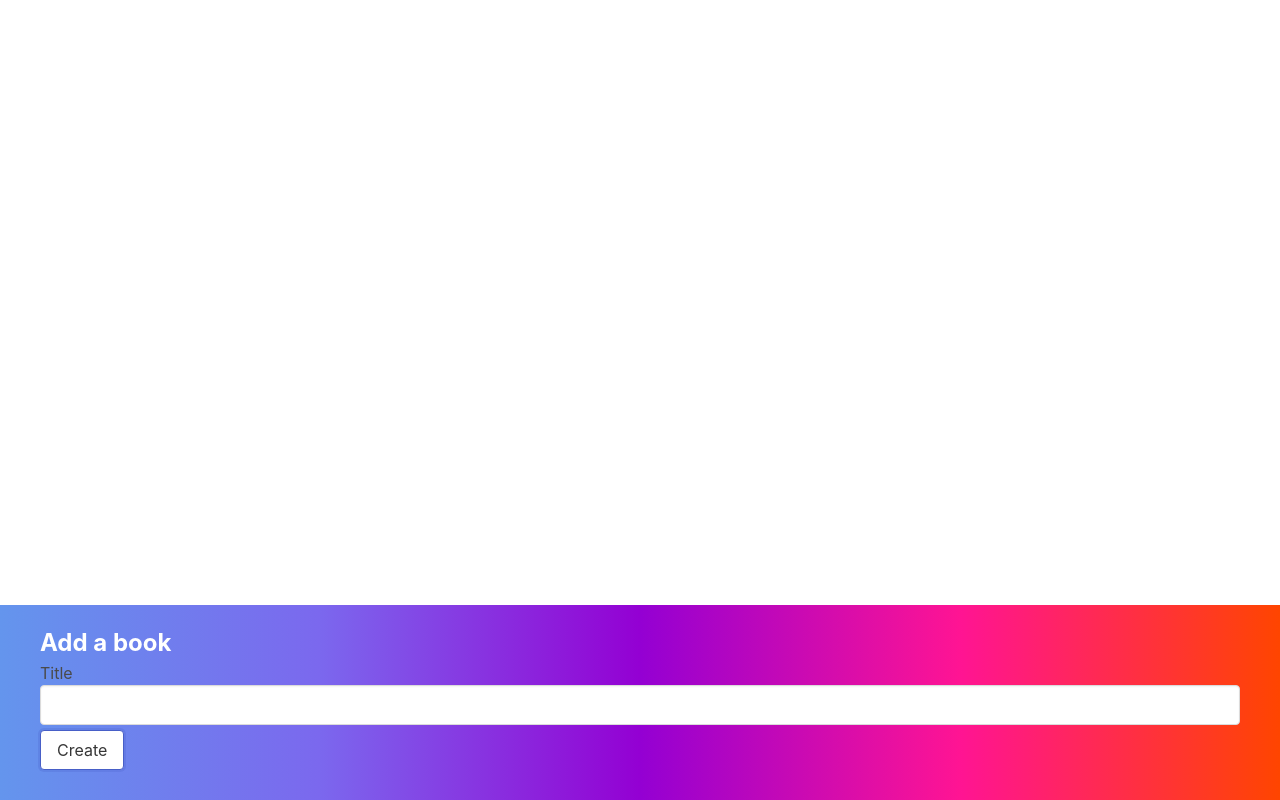
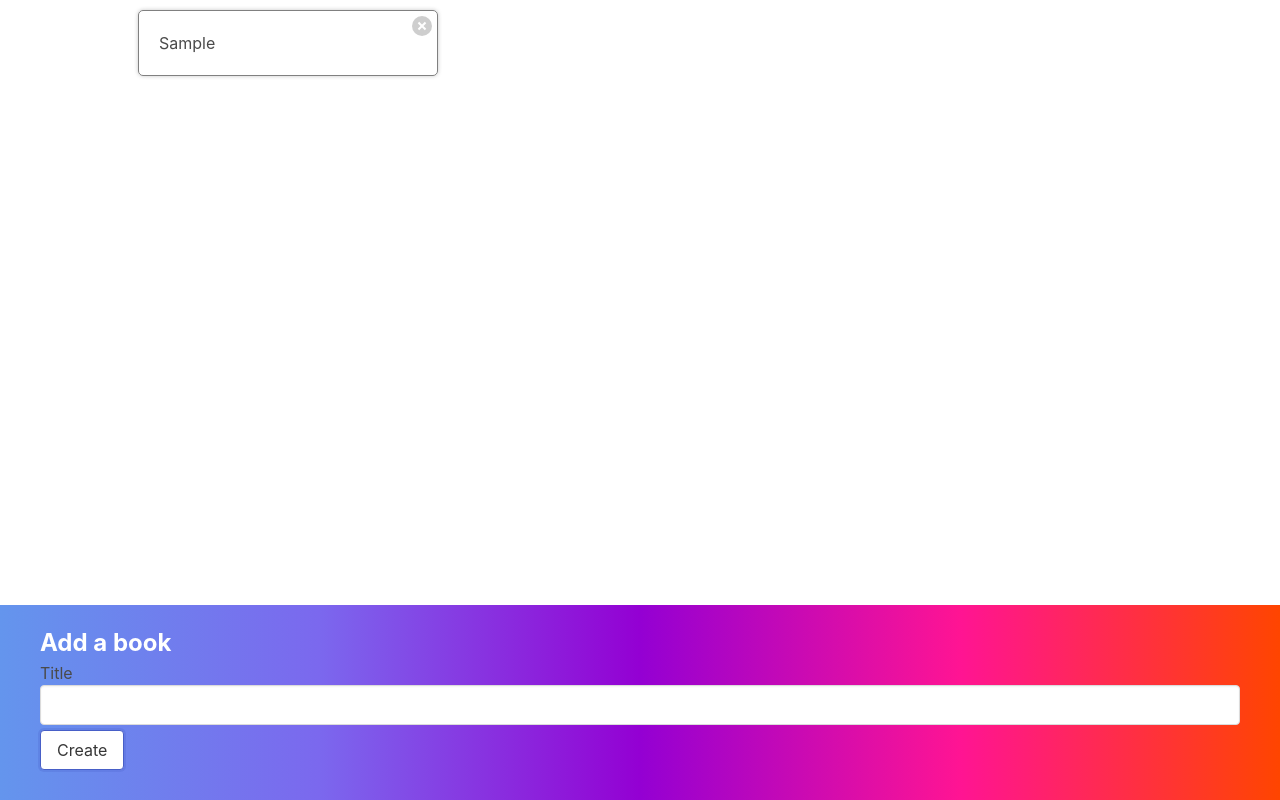
Before and after one commit to ashuppal/books, a React (Create React App) app: page / in a window 1280 px wide. Both pictures are taken after typing "Sample" into the empty fields and a click on the button "Create". Built offline with nearby package versions, Linux system fonts and the light colour scheme.

Commit message:
added delete functionality

```diff
--- a/src/App.js
+++ b/src/App.js
@@ -1,19 +1,33 @@
 import { useState } from "react";
 import BookCreate from "./components/BookCreate";
+import BookList from "./components/BookList";
 
 function App() {
 
 const [books, SetBooks] = useState([]);
 
+function createBook(title) {
+ const updatedBooks = [
+  ...books,
+  {
+    id: Math.round(Math.random() * 9999),
+    title
+  }
+ ]
+ SetBooks(updatedBooks);
+}
 
-
-function createBook(title) {
- console.log(title);
+function deleteBookById(id) {
+  const updatedBooks = books.filter((book) => {
+    return book.id !== id;
+  })
+  SetBooks(updatedBooks);
 }
 
 
   return (
- <div>
+ <div className="app">
+ <BookList books={books} onDelete={deleteBookById}  />
  <BookCreate onCreate={createBook} />
  </div>
   );
--- a/src/components/BookList.js
+++ b/src/components/BookList.js
@@ -1,7 +1,14 @@
-function BookList() {
+import BookShow from "./BookShow";
+
+function BookList({ books, onDelete }) {
+
+  const renderedBooks = books.map((book) => {
+    return <BookShow onDelete={onDelete} key={book.id} book={book} />
+  })
+
   return (
-    <div>
-      <h1>BookList</h1>
+    <div className="book-list">
+      {renderedBooks}
     </div>
   )
 }
--- a/src/components/BookShow.js
+++ b/src/components/BookShow.js
@@ -1,7 +1,17 @@
-function BookShow() {
+
+
+function BookShow({ book, onDelete}) {
+
+  const handleClick = () => {
+    onDelete(book.id);
+  }
+
   return (
-    <div>
-      <h1>BookShow</h1>
+    <div className="book-show">
+    <div className="actions">
+    <button className="delete" onClick={handleClick}>Delete</button>
+    </div>
+    {book.title}
     </div>
   )
 }
```
Also changed, not shown: src/index.css.
